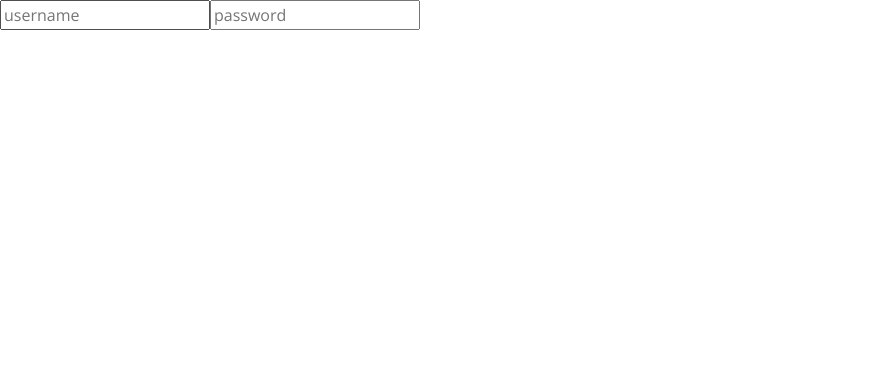
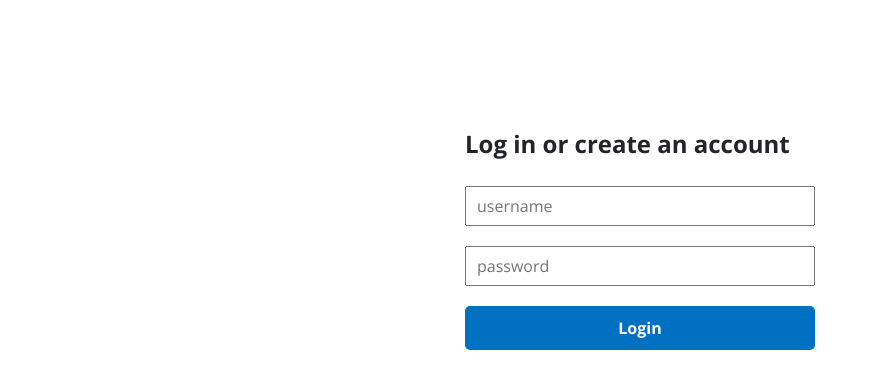
Before and after one commit to Alicefangxin/Group_8_5500, a React (Create React App) app in the folder client/: page /login in a window 1280 px wide. Shown: the top 388 px of the page, without its empty margins (0-878 px from the left). Built offline with nearby package versions, Linux system fonts and the light colour scheme.

Commit message:
41 style login page

```diff
--- /dev/null
+++ b/client/src/pages/login/login.css
@@ -0,0 +1,29 @@
+.login {
+    height: 60vh;
+    display: flex;
+    align-items: center;
+    justify-content: center;
+}
+
+.lContainer {
+    display: flex;
+    flex-direction: column;
+    gap: 20px;
+    width: 15%;
+    min-width: 350px;
+}
+
+.lInput {
+    height: 40px;
+    padding: 10px;
+}
+
+.lButton {
+    border: none;
+    padding: 10px 20px;
+    background-color: #0071c2;
+    color: white;
+    font-weight: bold;
+    cursor: pointer;
+    border-radius: 5px;
+}
--- a/client/src/pages/login/login.jsx
+++ b/client/src/pages/login/login.jsx
@@ -1,8 +1,14 @@
+import "./login.css"
+
 const Login = () => {
     return(
-        <div>
-            <input type="text" placeholder="username" id="username"/>
-            <input type="password" placeholder="password" id="password"/>
+        <div className="login">
+            <div className="lContainer">
+                <h4><b>Log in or create an account</b></h4>
+                <input type="text" placeholder="username" id="username" className="lInput"/>
+                <input type="password" placeholder="password" id="password" className="lInput"/>
+                <button className="lButton">Login</button>
+            </div>
         </div>
     )
 }
```
